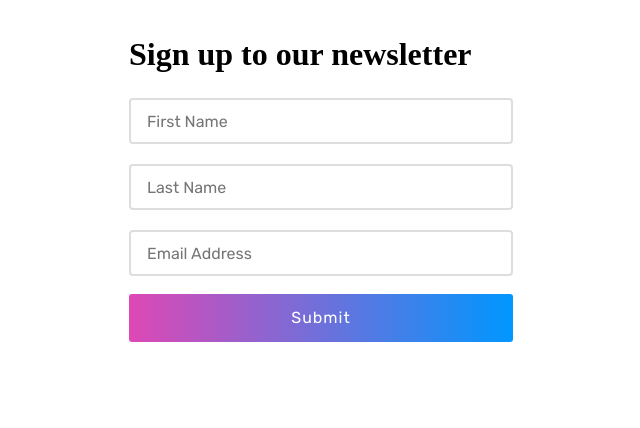
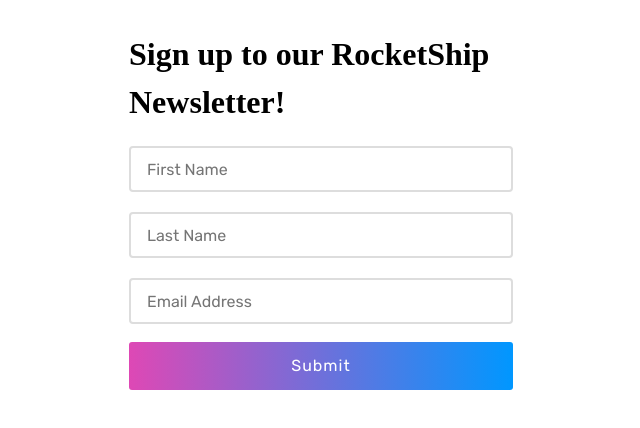
Before and after one commit to mrob4709/rocketship-newsletter, a Next.js app: page / in a window 1280 px wide. Shown: the top 428 px of the page, without its empty margins (319-959 px from the left). Built offline with nearby package versions, Linux system fonts and the light colour scheme.

Commit message:
edited README

```diff
--- a/pages/index.js
+++ b/pages/index.js
@@ -9,11 +9,11 @@ export default function Home() {
   return (
     <div>
       <Head>
-        <title>Create Next App</title>
+        <title>RocketShip Newsletter</title>
         <link rel="icon" href="/favicon.ico" />
       </Head>
       <form className="form" netlify>
-        <h1>Sign up to our newsletter</h1>
+        <h1>Sign up to our RocketShip Newsletter!</h1>
         <input
           type="text"
           className="form-field"
```
Also changed, not shown: 1 other file (tests, documents, lock files or other folders).
